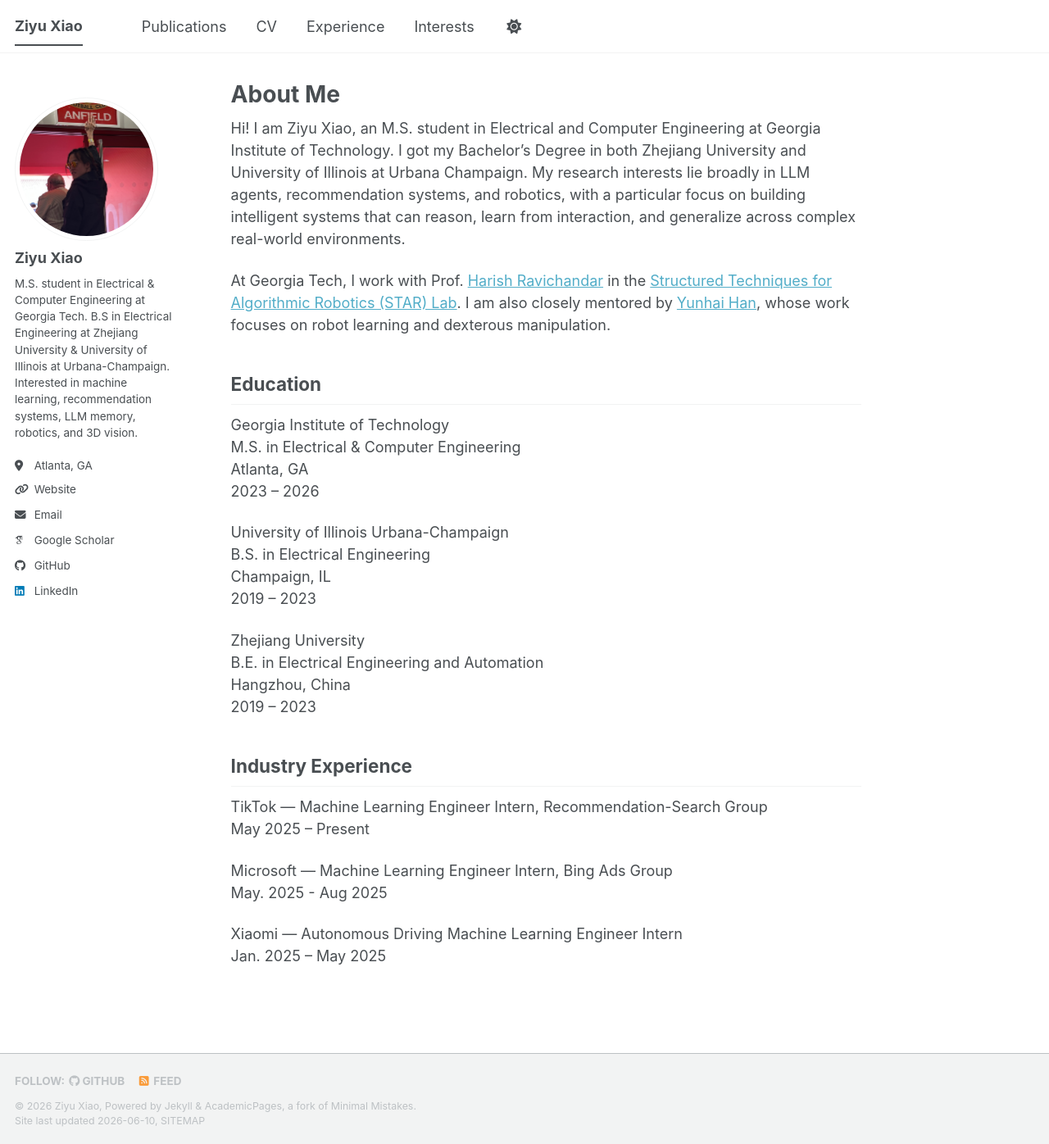
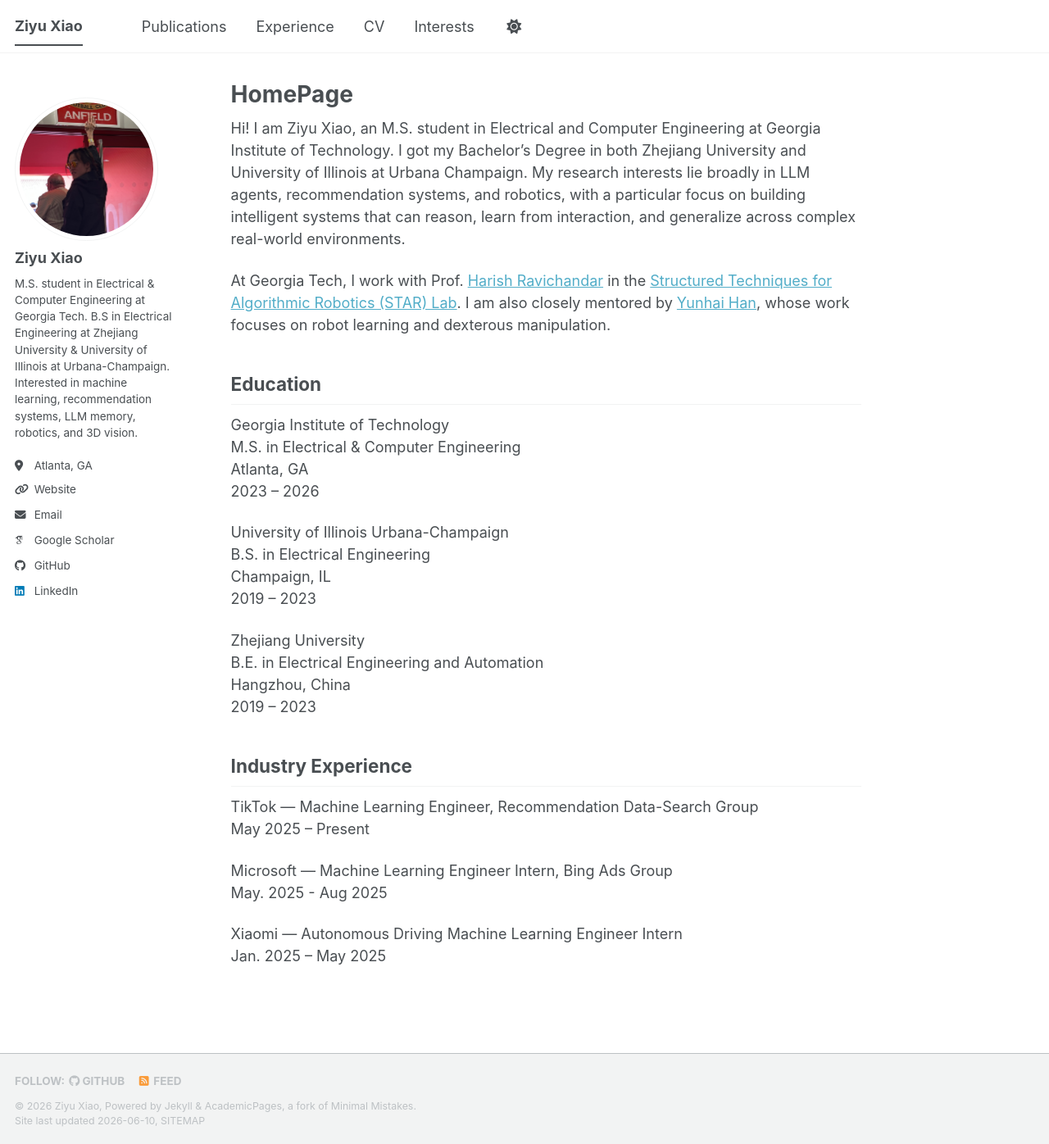
Before and after one commit to zifeiyuu/zifeiyuu.github.io, a Jekyll site: the page built from _pages/about.md, in a window 1280 px wide and 1396 px high. Shown: the whole window at 82% size. Built offline with Jekyll 4.4.1, drawn with Linux system fonts in a browser that asks for light colours; some web fonts are replaced; a script bundle is joined from its source files by our own code; library files that are not in the unit come from our copies.

Commit message:
small fix

```diff
--- a/_data/navigation.yml
+++ b/_data/navigation.yml
@@ -10,11 +10,11 @@
 main:
   - title: "Publications"
     url: /publications/
+  - title: "Experience"
+    url: /cv/
+
   - title: "CV"
     url: /files/ZiyuXiao-CV.pdf
 
-  - title: "Experience"
-    url: /cv/
-
   - title: "Interests"
     url: /interests/
--- a/_pages/about.md
+++ b/_pages/about.md
@@ -1,6 +1,6 @@
 ---
 permalink: /
-title: "About Me"
+title: "HomePage"
 author_profile: true
 redirect_from:
   - /about/
@@ -30,7 +30,7 @@ Hangzhou, China
 
 ## Industry Experience
 
-TikTok — Machine Learning Engineer Intern, Recommendation-Search Group
+TikTok — Machine Learning Engineer, Recommendation Data-Search Group
 May 2025 – Present
 
 Microsoft — Machine Learning Engineer Intern, Bing Ads Group
```
Also changed, not shown: _pages/interests.md (+5 -10 lines).
